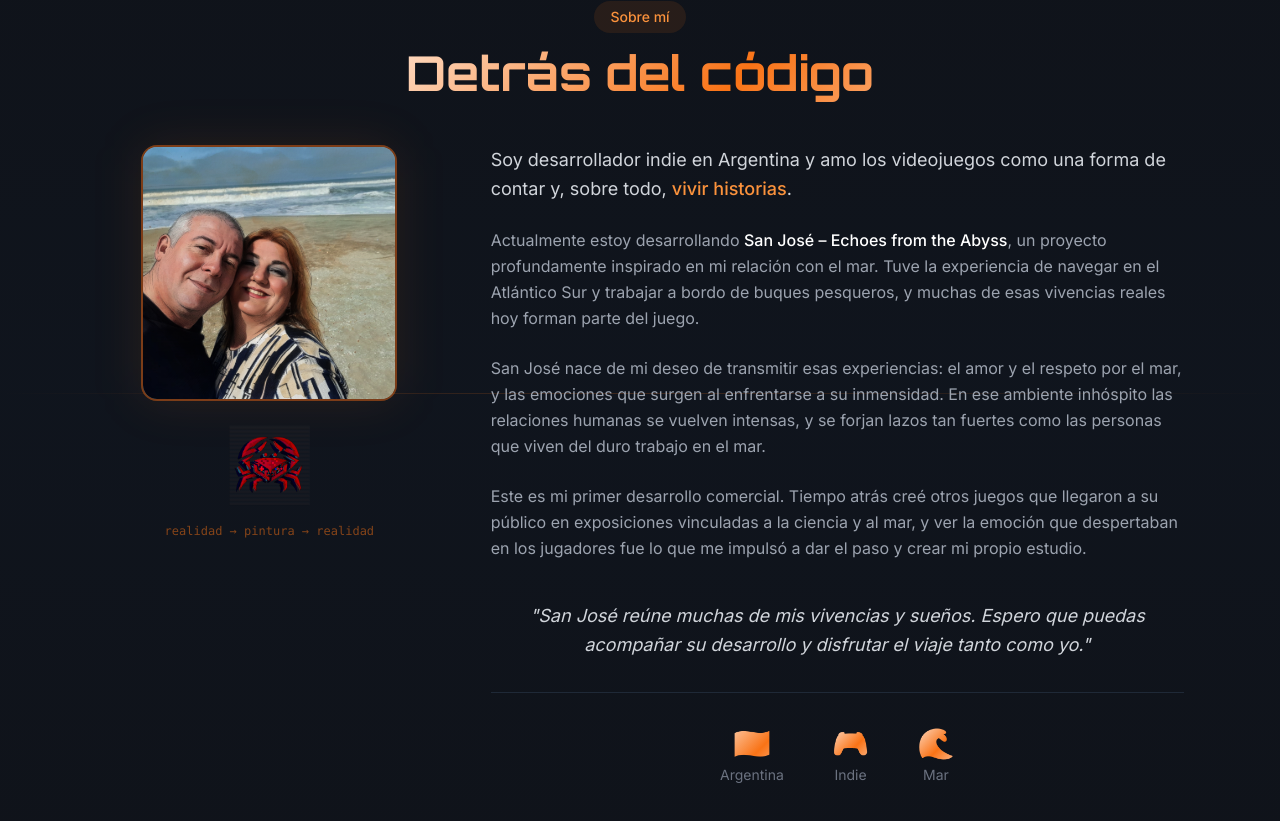
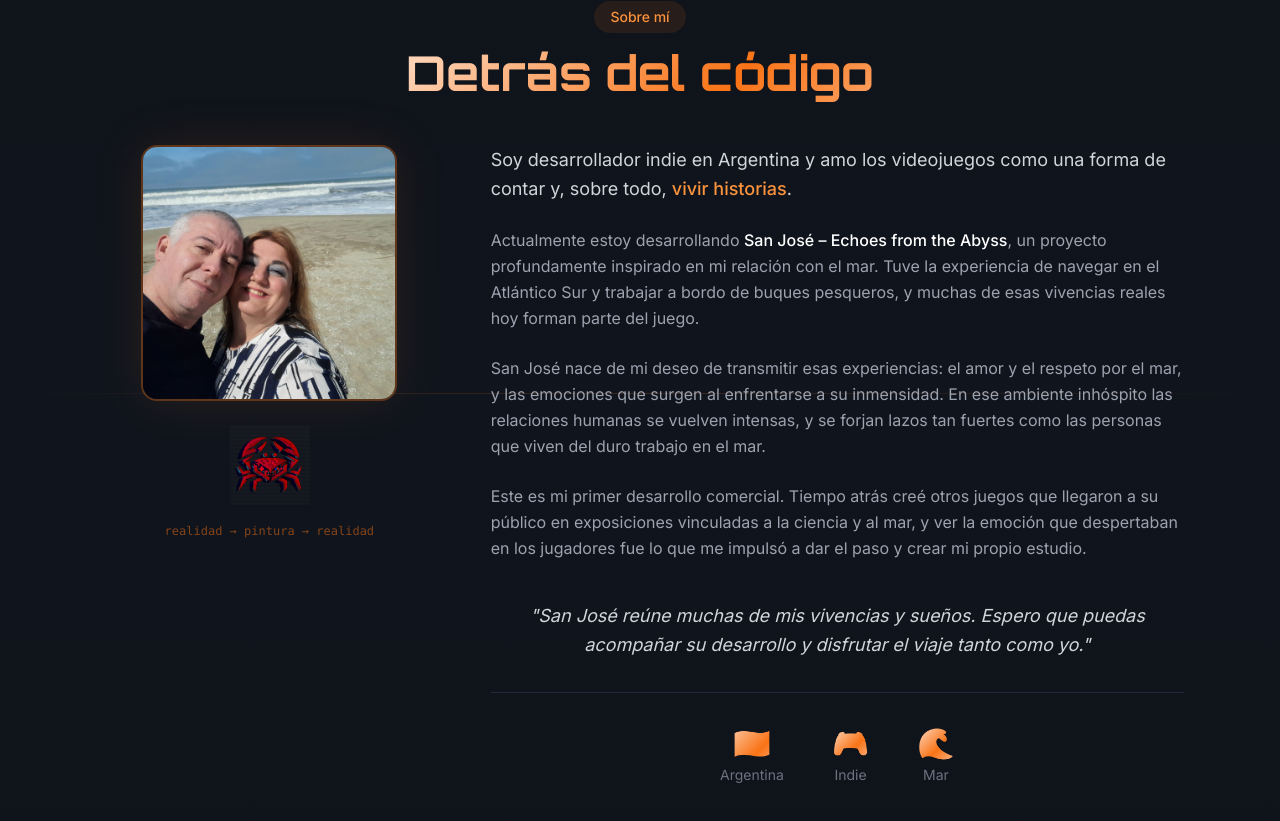
Before and after one commit to marchup/CrabCodeStudio, a React (Vite) app: page / in a window 1280 px wide. Shown: the part 2506-3327 px from the top of the page. Built offline with nearby package versions, Linux system fonts and the light colour scheme.

Commit message:
Update velocidad AboutSection.tsx

```diff
--- a/src/sections/AboutSection.tsx
+++ b/src/sections/AboutSection.tsx
@@ -10,7 +10,7 @@ const AboutSection = () => {
     // Efecto de transición suave entre las dos imágenes
     const interval = setInterval(() => {
       setBlendProgress((prev) => {
-        const newProgress = prev + direction * 0.01;
+        const newProgress = prev + direction * 0.1;
 
         // Cambiar dirección cuando llega a los extremos
         if (newProgress >= 1) {
```
